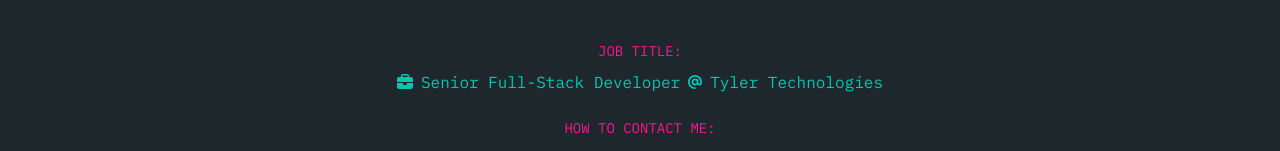
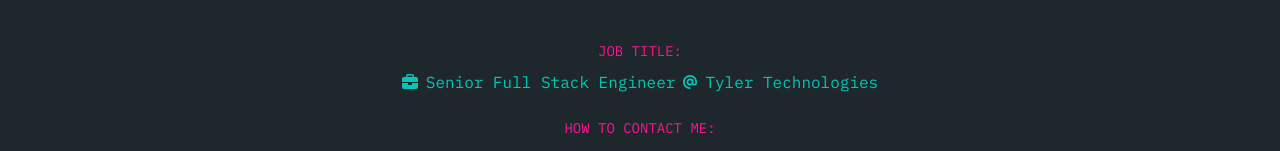
Before and after one commit to ross-mclain-21/rm-md-nextjs-app, a Next.js app: page / in a window 1280 px wide. Shown: the part 264-415 px from the top of the page. Built offline with nearby package versions, Linux system fonts and the light colour scheme; no server answers.

Commit message:
feat: update references to full stack engineer

```diff
--- a/components/home/HomeDetail.tsx
+++ b/components/home/HomeDetail.tsx
@@ -15,7 +15,7 @@
             <TypeWriter message={'JOB TITLE:'} classes="small code" typingSpeed={50} />
           </div>
           <div className="d-flex flex-wrap align-items-center">
-            <HomeDetailListItem faIcon={faBriefcase} text={'Senior Full-Stack Developer'} faClasses="fa-1x" />
+            <HomeDetailListItem faIcon={faBriefcase} text={'Senior Full Stack Engineer'} faClasses="fa-1x" />
             <div className="ms-2 d-flex align-items-center">
               <HomeDetailListItem
                 faIcon={faAt}
--- a/components/home/MoreAboutMe.tsx
+++ b/components/home/MoreAboutMe.tsx
@@ -206,7 +206,7 @@
               <li>Helping to guide newer members on our team through any problems or challenges that came up.</li>
             </ul>
             <p>
-              Since being promoted, the majority of my day to day has continued to be full-stack development with a
+              Since being promoted, the majority of my day to day has continued to be full stack development with a
               focus on solving user stories with dynamic user experiences.
             </p>
           </div>
@@ -236,7 +236,7 @@
             <p className="code ff-press-start">2022</p>
             <p className="code ff-press-start">Current Personal Progression</p>
             <p>
-              In 2022, I have continued expanding my knowledge of full-stack technology and have become enthralled with
+              In 2022, I have continued expanding my knowledge of full stack technology and have become enthralled with
               web development in React and subsequently Next.JS. The transition from imperative development with jQuery
               to declarative development with React was a welcome one. I found that in my professional development, a
               lot of the most valuable functionality was trying to mimic the component structure and state management
@@ -314,7 +314,7 @@
         <div className="col-md-6 d-flex justify-content-center">
           <div className="p-3">
             <p className="code ff-press-start">2024</p>
-            <p className="code ff-press-start">Senior Full-Stack Developer</p>
+            <p className="code ff-press-start">Senior Full Stack Engineer</p>
             <p>
               In September 2024, after over two years at Blue Rabbit Veterinary I decided to take an opportunity to
               return to my team at Tyler Technologies with new found experience. I have enjoyed getting back into the
```
